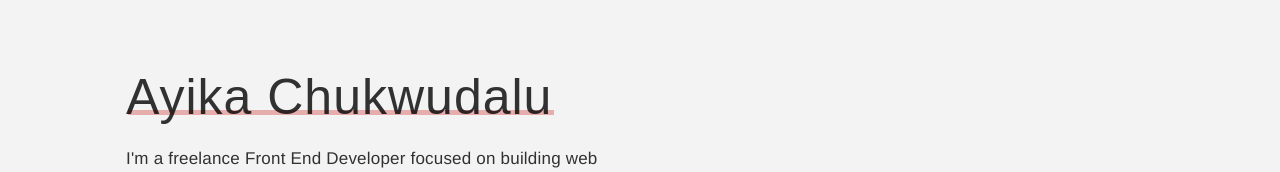
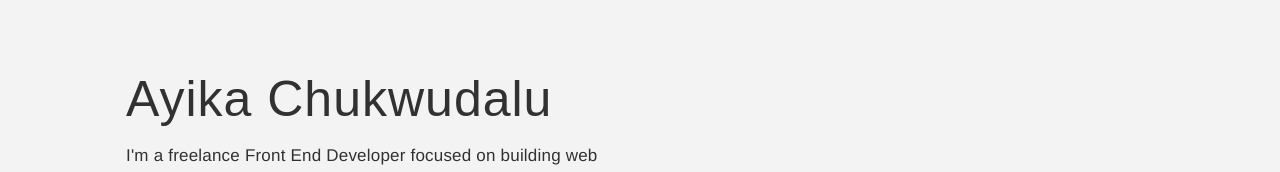
Before and after one commit to zemarr/online-portfolio, a Gatsby site: page / in a window 1280 px wide. Shown: the part 183-355 px from the top of the page. Built offline with nearby package versions, Linux system fonts and the light colour scheme; Gatsby itself is replaced by a stand-in of ours.

Commit message:
ui bug fixes

```diff
--- a/src/pages/index.module.css
+++ b/src/pages/index.module.css
@@ -71,19 +71,6 @@
     font-weight: 300;
     letter-spacing: 1px;
     margin-bottom: 16px;
-}
-
-.heroLeft h1::after {
-    content: "";
-    width: 100%;
-    height: 5px;
-    background-color: #D14444;
-    display: block;
-    position: relative;
-    bottom: 15px;
-    left: 2px;
-    z-index: -1;
-    opacity: .4;
 }
 
 .profileImage {
```
